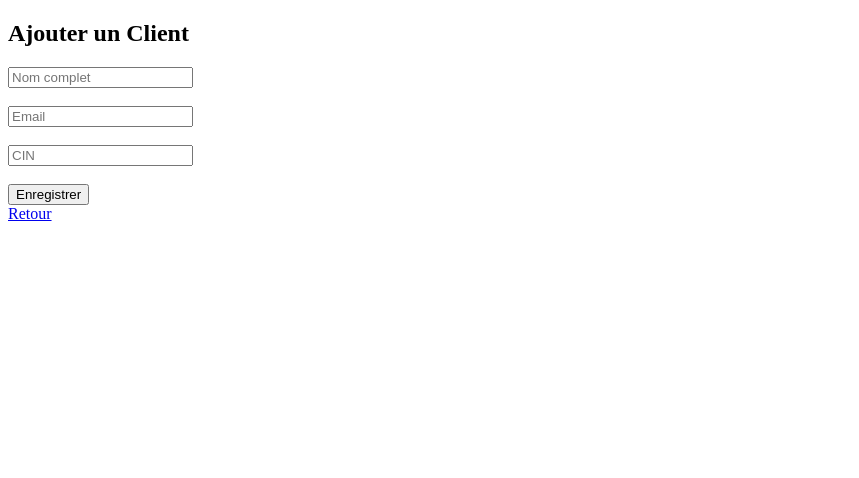
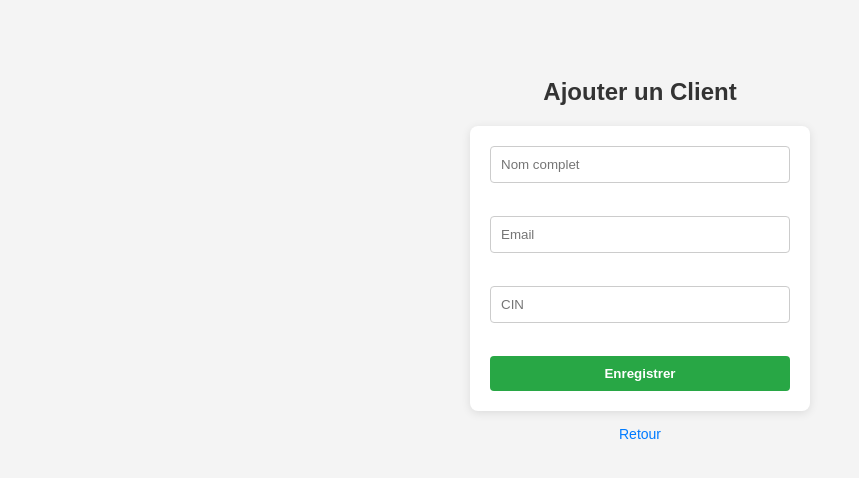
Before and after one commit to benbrahimredouane/brief_7--bankly-V2, a PHP site: page /add_client.php in a window 1280 px wide. Shown: the top 478 px of the page, without its empty margins (0-859 px from the left). Run offline with PHP 8.4, Linux system fonts and the light colour scheme; the visitor is signed in with stand-in values (Sample User, id 1).

Commit message:
style(add_clients.php): style the page add clients

```diff
--- a/add_client.php
+++ b/add_client.php
@@ -18,6 +18,61 @@ if (isset($_POST['add'])) {
 ?>
 <!DOCTYPE html>
 <html>
+    <head>
+        <style>
+    body {
+        font-family: sans-serif;
+        background-color: #f4f4f4;
+        display: flex;
+        flex-direction: column;
+        align-items: center;
+        padding-top: 50px;
+    }
+
+    h2 {
+        color: #333;
+    }
+
+    form {
+        background: white;
+        padding: 20px;
+        border-radius: 8px;
+        box-shadow: 0 2px 10px rgba(0,0,0,0.1);
+        width: 300px;
+    }
+
+    input {
+        width: 100%;
+        padding: 10px;
+        margin-bottom: 15px;
+        border: 1px solid #ccc;
+        border-radius: 4px;
+        box-sizing: border-box;
+    }
+
+    button {
+        width: 100%;
+        padding: 10px;
+        background-color: #28a745;
+        color: white;
+        border: none;
+        border-radius: 4px;
+        cursor: pointer;
+        font-weight: bold;
+    }
+
+    button:hover {
+        background-color: #218838;
+    }
+
+    a {
+        margin-top: 15px;
+        text-decoration: none;
+        color: #007bff;
+        font-size: 14px;
+    }
+</style>
+    </head>
 <body>
     <h2>Ajouter un Client</h2>
     <form method="POST">
```
